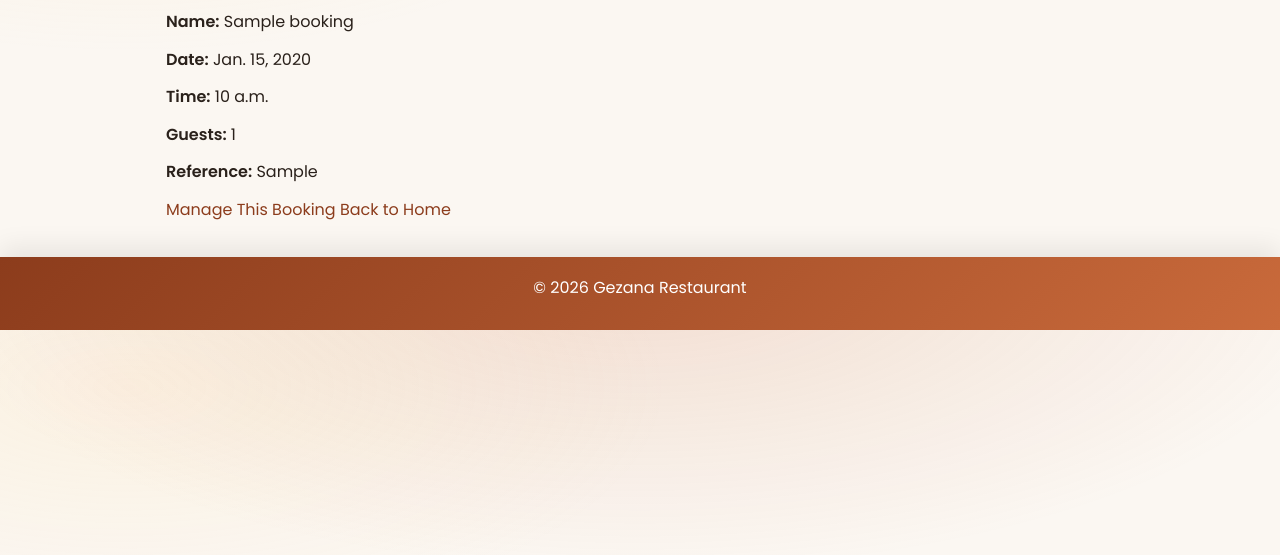
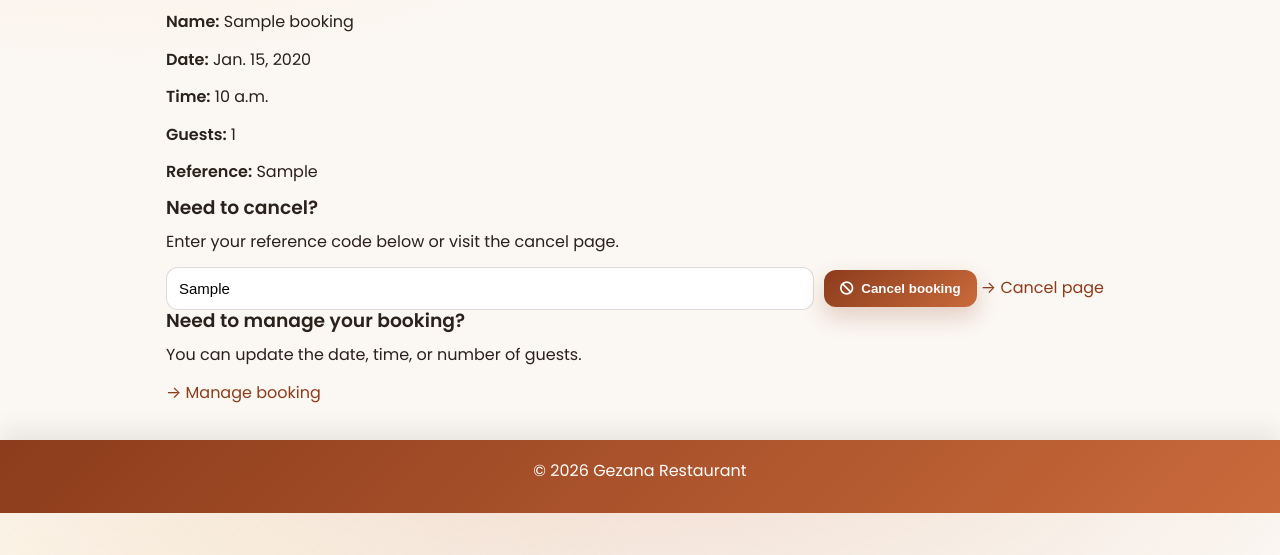
Before and after one commit to fila2021/Gezana, a Django app: template gezana_app/templates/gezana_app/booking_success.html in a window 1280 px wide. Shown: the part 245-800 px from the top of the page. Run offline with Django 4.2, Linux system fonts and the light colour scheme; the template is opened without the code that fills it: values that come from a table or form of the project are taken from there, others are empty; tables that the repository leaves empty hold one stand-in row (values such as "Sample post").

Commit message:
Add cancel and manage booking actions to booking confirmation page

```diff
--- a/gezana_app/templates/gezana_app/booking_success.html
+++ b/gezana_app/templates/gezana_app/booking_success.html
@@ -19,14 +19,40 @@
         <p><strong>Reference:</strong> {{ booking.reference }}</p>
       </div>
 
-      <div class="booking-actions">
-        <a href="{% url 'gezana_app:manage_booking' %}" class="btn-primary">
-          Manage This Booking
-        </a>
-        <a href="{% url 'gezana_app:home' %}" class="btn-secondary">
-          Back to Home
-        </a>
-      </div>
+      <section class="post-booking-help">
+        <h3>Need to cancel?</h3>
+        <p>Enter your reference code below or visit the cancel page.</p>
+
+        <form method="post" action="{% url 'gezana_app:cancel_booking' %}" class="inline-cancel-form">
+          {% csrf_token %}
+          <input
+            type="text"
+            name="reference"
+            placeholder="Enter reference code"
+            value="{{ booking.reference }}"
+            required
+          >
+
+          <div class="action-buttons">
+            <button type="submit" class="btn-primary">
+              <i class="fa-solid fa-ban"></i> Cancel booking
+            </button>
+
+            <a href="{% url 'gezana_app:cancel_booking' %}" class="btn-secondary">
+              → Cancel page
+            </a>
+          </div>
+        </form>
+
+        <div class="manage-booking-box">
+          <h3>Need to manage your booking?</h3>
+          <p>You can update the date, time, or number of guests.</p>
+
+          <a href="{% url 'gezana_app:manage_booking' %}" class="btn-secondary">
+            → Manage booking
+          </a>
+        </div>
+      </section>
     {% else %}
       <div class="booking-actions">
         <a href="{% url 'gezana_app:manage_booking' %}" class="btn-primary">
```
